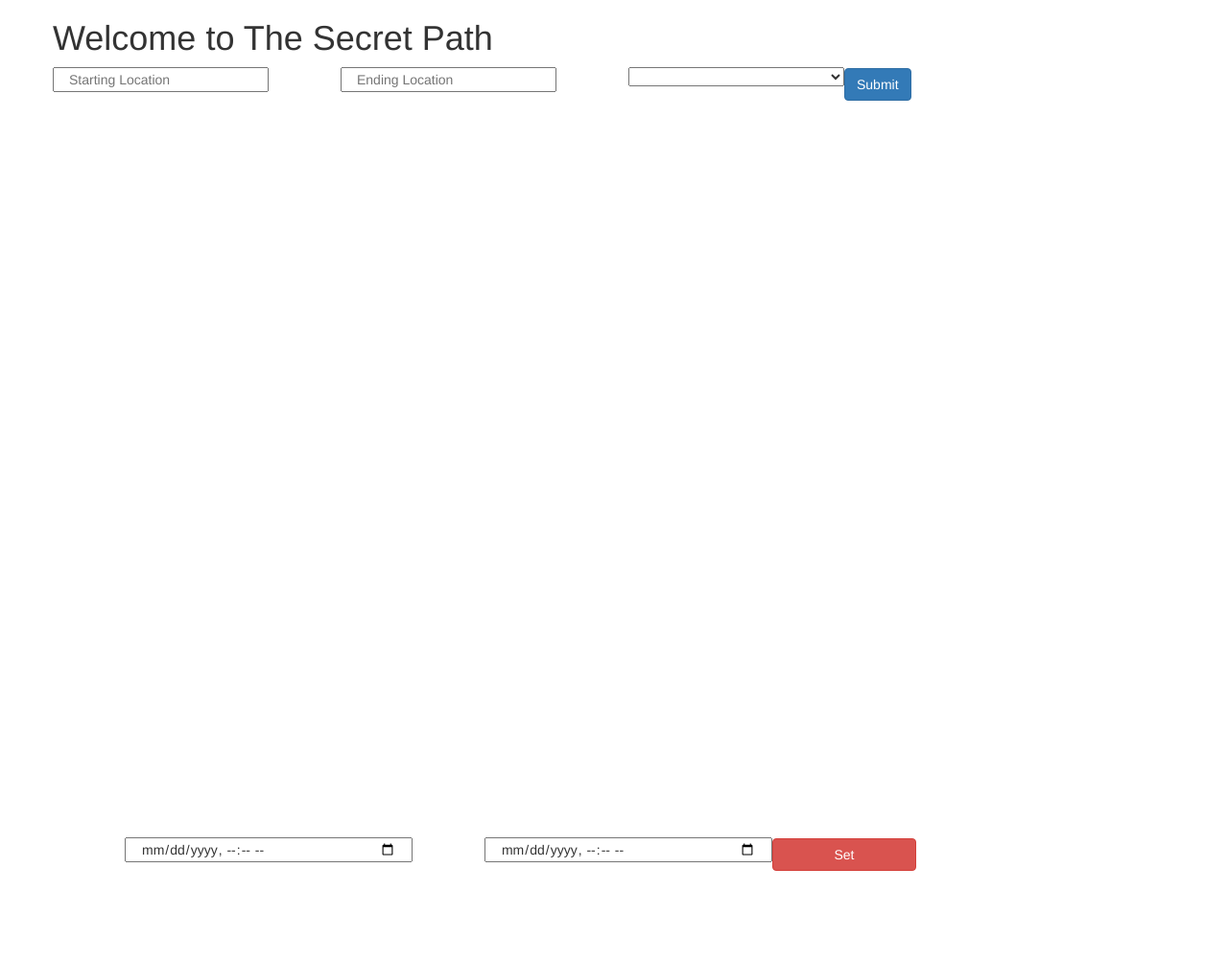
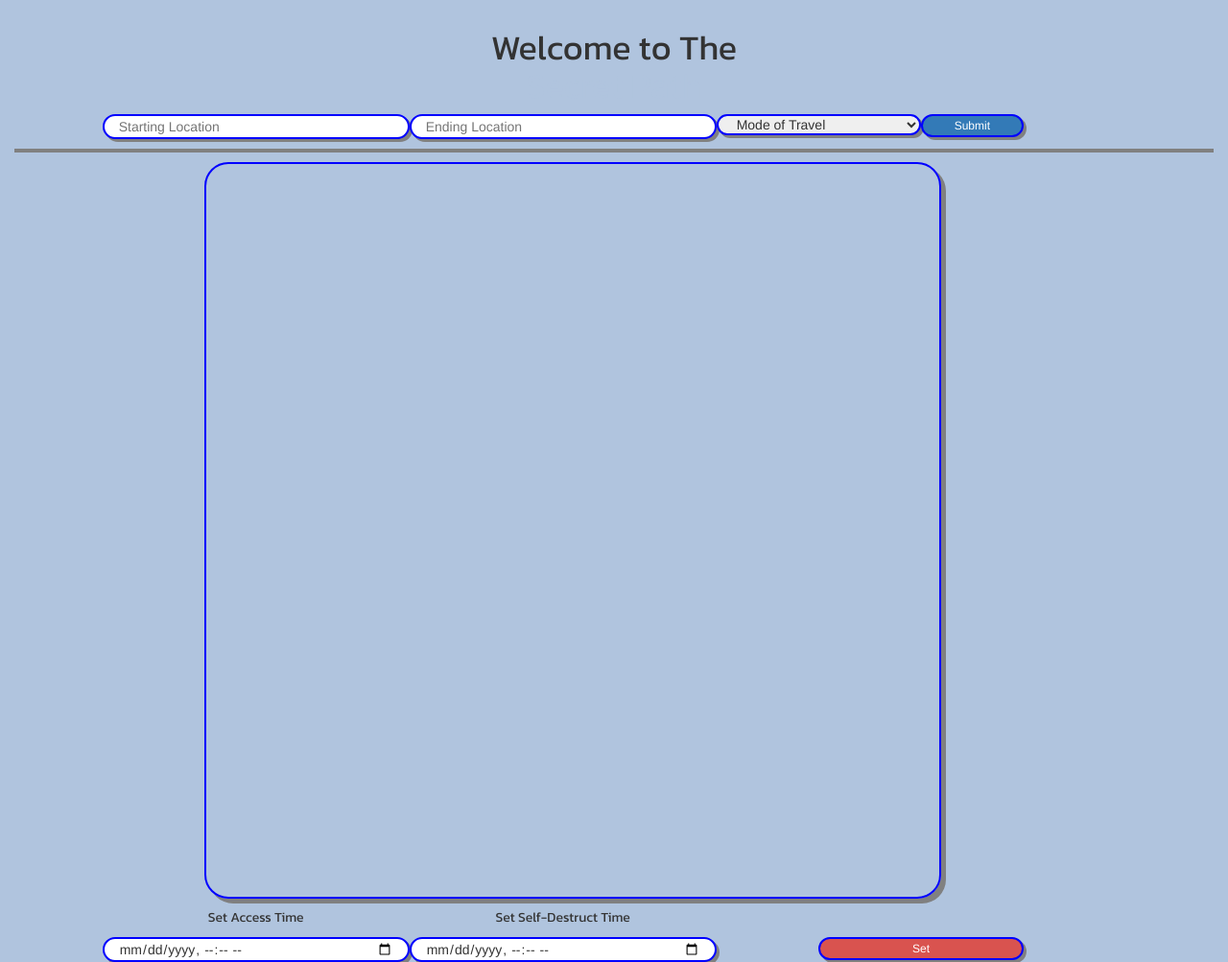
Before and after one commit to RussellRiesJr/secret-path, a website: page index.html in a window 1280 px wide. Shown: the whole page at 96% size. Before the commit the page ends 908 px from the top, so only its background shows below. Drawn offline with nearby package versions, Linux system fonts and the light colour scheme; some packages are replaced by stand-ins of ours.

Commit message:
add styling touches: bg color, break lines, font, etc.

```diff
--- a/content/main.html
+++ b/content/main.html
@@ -1,25 +1,46 @@
 <div>
+  <div class="row">
     <form>
-    <input type="text" class="col-lg-3" ng-model="user.starting" placeholder="Starting Location" required />
-    <div class="col-lg-1"></div>
-    <input type="text" class="col-lg-3" ng-model="user.ending" placeholder="Ending Location" required />
-    <div class="col-lg-1"></div>
-    <select id="mode" class="col-lg-3" ng-model="user.mode" required>
+      <div class="col-md-1"></div>
+      <input type="text" class="col-md-3 blueborder boxShadow" ng-model="user.starting" placeholder="Starting Location" required />
+      <input type="text" class="col-md-3 blueborder boxShadow" ng-model="user.ending" placeholder="Ending Location" required />
+      <select id="mode" class="col-md-2 blueborder boxShadow" ng-model="user.mode" required>
+        <option value="" disabled selected>Mode of Travel</option>
         <option value="DRIVING">Driving</option>
         <option value="WALKING">Walking</option>
       </select>
-    <div class="col-lg-1"></div>
-    <input type="submit" class="btn btn-primary" ng-click="main.locations()" />
+      <input type="submit" class="btn-xs btn-primary blueborder col-md-1 boxShadow" ng-click="main.locations()" />
+      <div class="col-md-1"></div>
     </form>
-  <div class="col-lg-1"></div>
-  <div id="map" class="col-lg-10"></div>
-  <div class="col-lg-1"></div>
+  </div>
+  <!-- <br></br> -->
+  <div class="bottomBorder"></div>
+  <div class="row">
+    <div class="col-md-2"></div>
+    <div id="map" class="col-md-9 blueborder mapShadow mapMargin"></div>
+    <div class="col-md-1"></div>
+  </div>
+  <div class="row">
+    <div class="col-md-1"></div>
+    <div class="col-md-3 middle">
+      <p class="font">Set Access Time</p>
+    </div>
+    <div class="col-md-3 middle">
+      <p class="font">Set Self-Destruct Time</p>
+    </div>
+    <div class="col-md-5"></div>
+  </div>
+  <div class="row">
     <form>
-    <input type="datetime-local" class="col-lg-4" ng-model="user.dateTime" placeholder="Start Time" required />
-    <div class="col-lg-1"></div>
-    <input type="datetime-local" class="col-lg-4" ng-model="user.endTime" placeholder="Delete Time" required />
-    <div class="col-lg-1"></div>
-    <button type="submit" class="btn btn-danger col-lg-2" ng-click="main.setPath()">Set</button>
+      <div class="col-md-1"></div>
+      <input type="datetime-local" class="col-md-3 blueborder boxShadow" ng-model="user.dateTime" placeholder="Start Time" required />
+      <input type="datetime-local" class="col-md-3 blueborder boxShadow" ng-model="user.endTime" placeholder="Delete Time" required />
+      <div class="col-md-1"></div>
+      <button type="submit" class="btn-xs btn-danger col-md-2 blueborder boxShadow" ng-click="main.setPath()">Set</button>
+      <div class="col-md-2"></div>
     </form>
+  </div>
+  <div class="row">
     <div id="announce"></div>
   </div>
+</div>
--- a/content/main.js
+++ b/content/main.js
@@ -79,7 +79,7 @@ angular.module('secret', ['ngRoute'])
       let accessLoc = {lat: main.responseData.data.routes[0].legs[0].start_location.lat, lng: main.responseData.data.routes[0].legs[0].start_location.lng};
       let hiddenRoute = main.responseData.data;
       firebaseFactory.setInfo({coords: accessLoc, dateTime: accessDateTime.toString(), endTime: accessEndTime.toString(), directions: hiddenRoute, startPoint: startAddress, endPoint: endAddress, mode: mode}).then(function(key) {
-        announce.innerHTML = `<h4>Your Secret Route has been set. It can be accessed by going to ${startAddress} on ${accessDateTime} and opening <a href="http://localhost:8080/#/map/${key}">theSecretPath.com/map/${key}</a>.<h4>`;
+        announce.innerHTML = `<h4 class="announceBox col-md-12">Your Secret Route has been set. It can be accessed by going to ${startAddress} on ${accessDateTime} and opening <a href="http://localhost:8080/#/map/${key}">theSecretPath.com/map/${key}</a>.<h4>`;
       })
       main.resetHome();
     }
--- a/index.html
+++ b/index.html
@@ -4,17 +4,17 @@
   <meta charset="utf-8">
   <meta http-equiv="X-UA-Compatible" content="IE=edge">
   <title>The Secret Path</title>
+  <link href='https://fonts.googleapis.com/css?family=Kanit:400,900' rel='stylesheet' type='text/css'>
   <link rel="stylesheet" href="bower_components/bootstrap/dist/css/bootstrap.css">
   <link rel="stylesheet" href="styles.css">
 </head>
 <body>
-  <div class="container">
-    <div class="row">
-      <div class="whatever">
-        <h1>Welcome to The Secret Path</h1>
-        <div ng-app='secret'>
-          <div ng-view></div>
-        </div>
+  <div class="container-fluid backblue">
+    <div class="whatever">
+      <h1 class="middle top font">Welcome to The</h1>
+      <h1 class="textHide middle noTop font :hover">Secret Path</h1>
+      <div ng-app='secret'>
+        <div ng-view></div>
       </div>
     </div>
   </div>
--- a/styles.css
+++ b/styles.css
@@ -1,5 +1,37 @@
 .whatever {
-  width: 900px;
+  min-width: 900px;
+}
+
+.textHide {
+  color: lightsteelblue;
+}
+
+.font {
+  font-family: 'Kanit', sans-serif;
+}
+
+h1:hover {
+  color: black;
+}
+
+.mapMargin {
+  margin-top: 10px;
+  margin-bottom: 10px;
+}
+
+.top {
+  padding-top: 10px;
+  padding-bottom: 0;
+  margin-bottom: 0;
+}
+
+.noTop {
+  margin-top: 0;
+}
+
+.bottomBorder {
+  border-bottom: 4px solid grey;
+  padding-top: 10px;
 }
 
 #map {
@@ -8,6 +40,46 @@
 }
 
 #holdingMap {
-  width: 50vw;
-  height: 50vw;
+  width: 40vw;
+  height: 40vw;
+  display: in;
 }
+
+#directionsList {
+  height: 100%;
+  width: 375px;
+  overflow: auto;
+  background-color: white;
+}
+
+.backblue {
+  background-color: lightsteelblue;
+}
+
+.blueborder {
+  border: 2px solid blue;
+  border-radius: 25px;
+}
+
+.middle {
+  text-align: center;
+}
+
+.bolder {
+  font-weight: bold;
+}
+
+.boxShadow {
+  box-shadow: 3px 3px grey;
+}
+
+.mapShadow {
+  box-shadow: 5px 5px grey;
+}
+
+.announceBox {
+  border: 2px solid blue;
+  border-radius: 25px;
+  background-color: white;
+  box-shadow: 3px 3px grey;
+}
```
Also changed, not shown: content/map.html (+9 -3 lines). Lines whose indentation alone changed are shown as unchanged.
